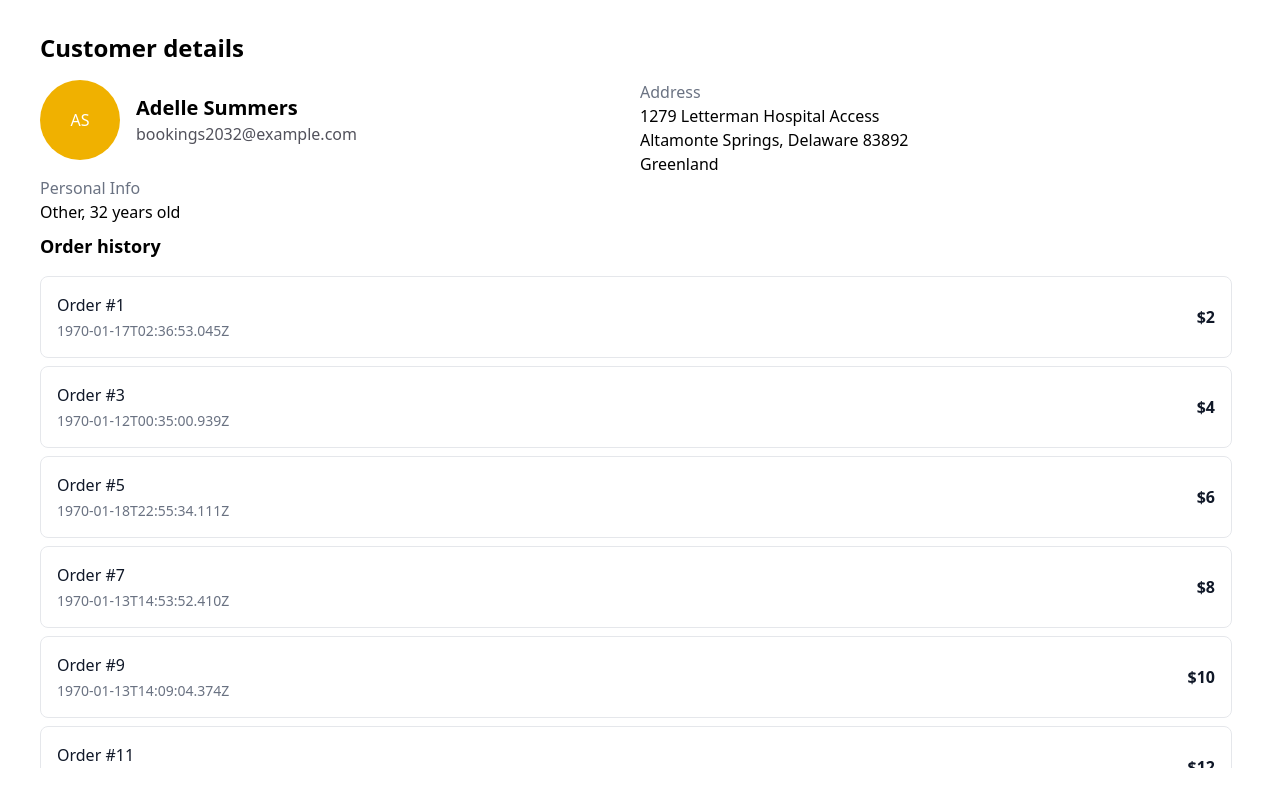
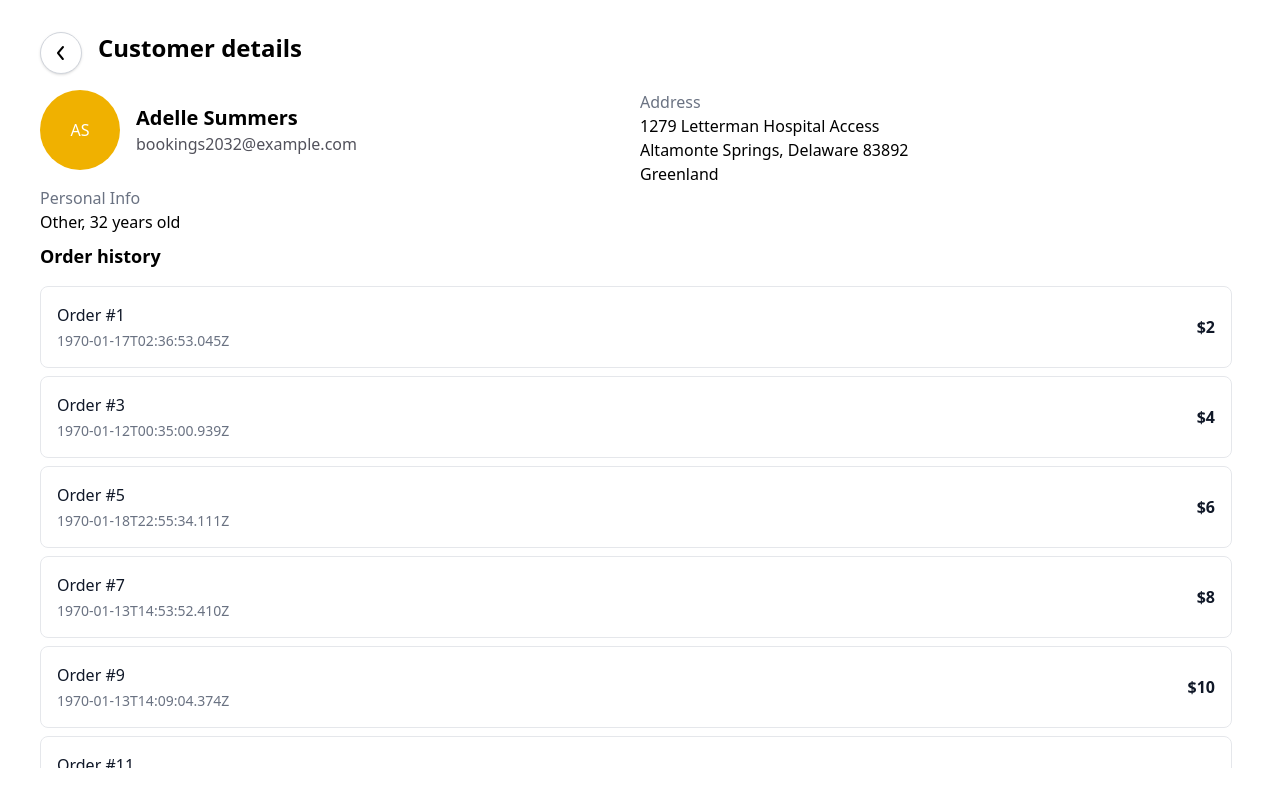
Before and after one commit to gohurd/customers-react, a React (Vite) app: page /customers/1 in a window 1280 px wide. Built offline with nearby package versions, Linux system fonts and the light colour scheme.

Commit message:
feat: customer details back icon

```diff
--- a/src/pages/customer/customer-details-page.tsx
+++ b/src/pages/customer/customer-details-page.tsx
@@ -1,12 +1,14 @@
-import { useParams } from "react-router";
+import { useNavigate, useParams } from "react-router";
 import { useCustomerDetails } from "../../store/customer/customer-details-store";
 import { Page } from "../../ui/page";
 import { CustomerDetailsCard } from "../../features/customer/customer-details-card";
 import { CustomerDetailsOrders } from "../../features/customer/customer-details-orders";
+import back from "../../../public/arrow-back.svg";
+import { IconButton } from "../../ui/icon-button";
 
 export const CustomerDetailsPage = () => {
   const params = useParams();
-
+  const navigate = useNavigate();
   const id = Number(params.id);
 
   const { customer, error, orders } = useCustomerDetails({
@@ -24,7 +26,15 @@ export const CustomerDetailsPage = () => {
   }
 
   return (
-    <Page title="Customer details">
+    <Page
+      title="Customer details"
+      leftAddon={
+        <IconButton onClick={() => navigate(-1)}>
+          <img src={back} className="w-6 h-6 object-cover" />
+        </IconButton>
+      }
+      titleClassName="justify-start gap-4"
+    >
       {customer && !error && (
         <div className="flex-1 flex flex-col min-h-0">
           <CustomerDetailsCard customer={customer} />
```
Also changed, not shown: public/arrow-back.svg (added).
